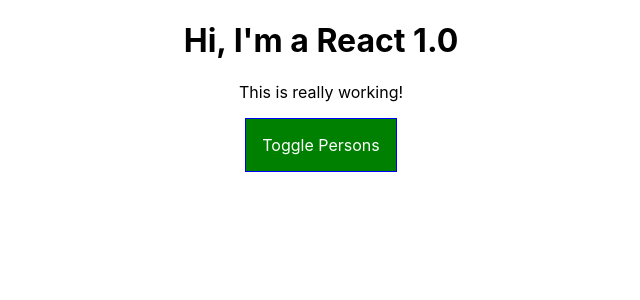
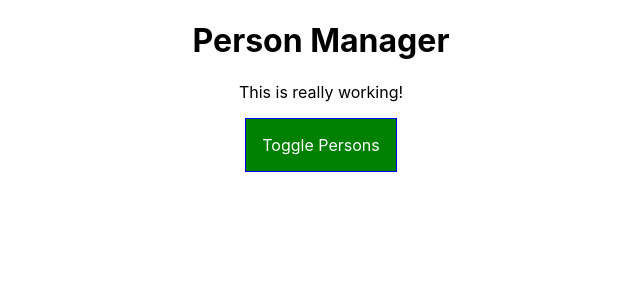
Before and after one commit to Ibabalola/react-complete-guide, a React app: page / in a window 1280 px wide. Shown: the top 300 px of the page, without its empty margins (319-959 px from the left). Built offline with nearby package versions, Linux system fonts and the light colour scheme.

Commit message:
Splitting App into Components

```diff
--- a/src/components/Cockpit/Cockpit.js
+++ b/src/components/Cockpit/Cockpit.js
@@ -1,6 +1,12 @@
 import React from 'react';
 import styles from './Cockpit.module.css';
 
+/**
+ * A "dumb" presentational component is functional component that does not manage state, even
+ * though you could with React Hook useState() is good practice to restrict this to a few
+ * component.
+ * @param {*} props
+ */
 const cockpit = (props) => {
     //let classes = ['red', 'bold'].join(' '); // will join all the strings to create one string
 
@@ -21,7 +27,7 @@
 
     return (
         <div className={styles.Cockpit}>
-            <h1>Hi, I'm a React 1.0</h1>
+            <h1>{props.title}</h1>
             <p className={classes.join(' ')}>This is really working!</p>
             <button
                 className={btnClass}
--- a/src/containers/App.js
+++ b/src/containers/App.js
@@ -41,6 +41,7 @@
             // typically the render method returns just one root element
             <div className={styles.App}>
                 <Cockpit
+                    title={this.props.appTitle}
                     showPersons={this.state.showPersons}
                     persons={this.state.persons}
                     toggle={this.togglePersonsHandler}/>
--- a/src/index.js
+++ b/src/index.js
@@ -4,7 +4,7 @@
 import App from './containers/App';
 import * as serviceWorker from './serviceWorker';
 
-ReactDOM.render(<App />, document.getElementById('root'));
+ReactDOM.render(<App appTitle="Person Manager" />, document.getElementById('root'));
 
 // If you want your app to work offline and load faster, you can change
 // unregister() to register() below. Note this comes with some pitfalls.
```
